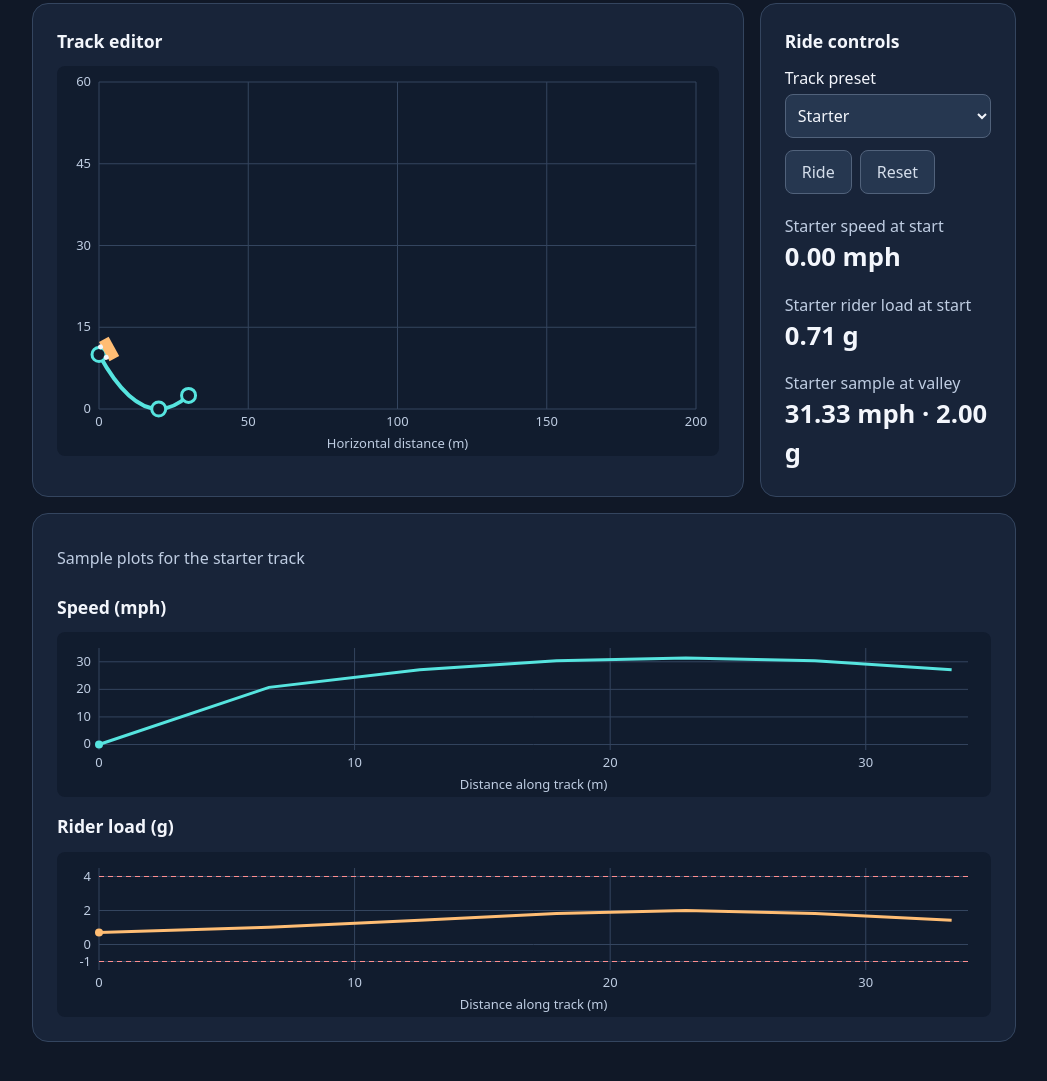
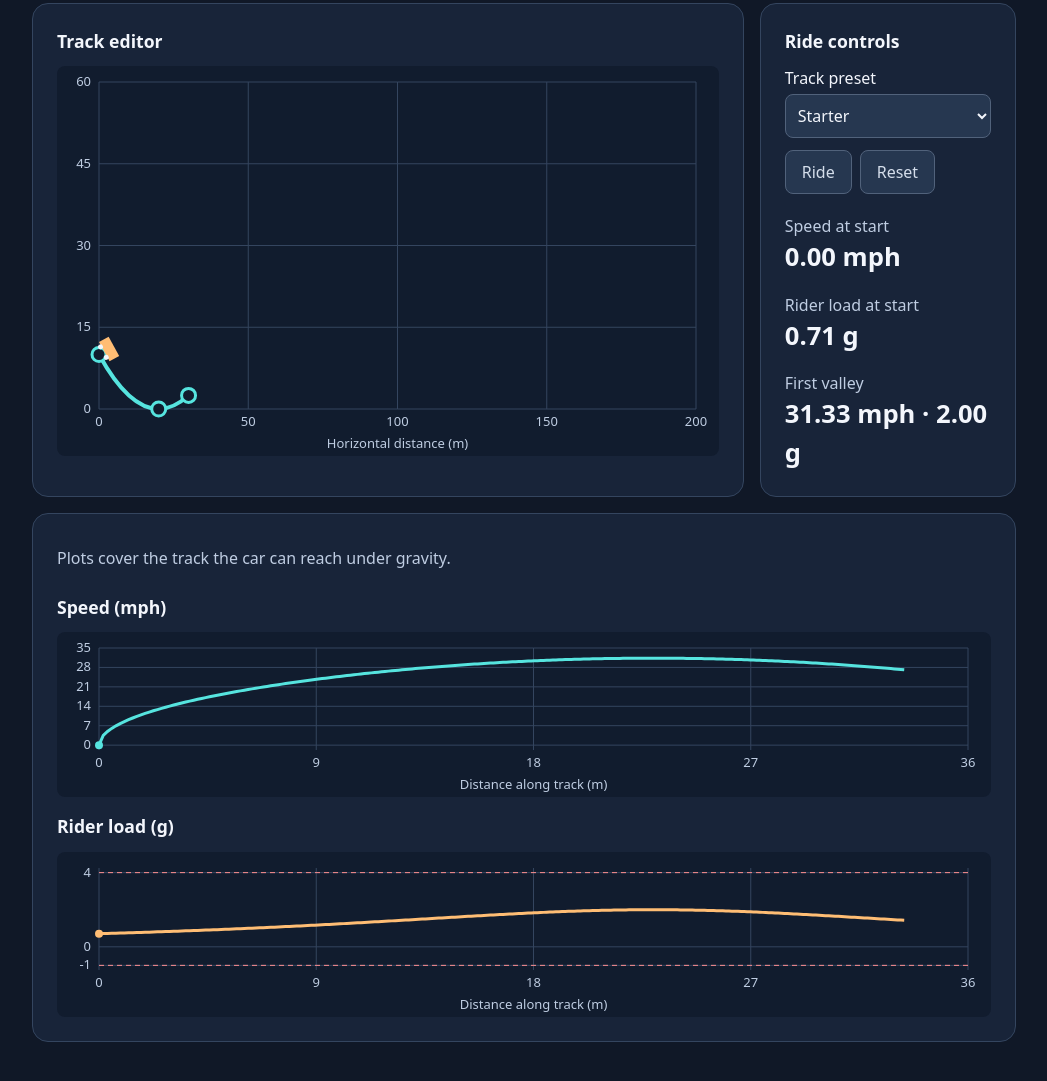
Before and after one commit to jbsaenz71/Roller_Coaster_Designer, a plain HTML site: page index.html in a window 1280 px wide. Shown: the part 173-1254 px from the top of the page, without its empty margins (116-1163 px from the left). Drawn offline with Linux system fonts and the light colour scheme.

Commit message:
Validate stage 2 and built stage 3

```diff
--- a/index.html
+++ b/index.html
@@ -54,22 +54,22 @@
         <button type="button" disabled>Reset</button>
       </div>
       <dl>
-        <dt>Starter speed at start</dt>
+        <dt>Speed at start</dt>
         <dd>0.00 mph</dd>
-        <dt>Starter rider load at start</dt>
-        <dd>0.71 g</dd>
-        <dt>Starter sample at valley</dt>
-        <dd>31.33 mph · 2.00 g</dd>
+        <dt>Rider load at start</dt>
+        <dd id="start-load"></dd>
+        <dt>First valley</dt>
+        <dd id="valley-reading"></dd>
       </dl>
     </aside>
   </div>
 
-  <section class="plots" aria-label="Sample plots">
-    <p>Sample plots for the starter track</p>
+  <section class="plots" aria-label="Track calculations">
+    <p>Plots cover the track the car can reach under gravity.</p>
     <h2>Speed (mph)</h2>
-    <canvas id="speed" role="img" aria-label="Sample speed increases to 31.33 miles per hour at the valley, then decreases."></canvas>
+    <canvas id="speed" role="img" aria-label="Calculated speed in miles per hour versus distance along the track."></canvas>
     <h2>Rider load (g)</h2>
-    <canvas id="load" role="img" aria-label="Sample rider load peaks at 2 g, with limits marked at positive 4 g and negative 1 g."></canvas>
+    <canvas id="load" role="img" aria-label="Calculated rider load versus distance along the track, with limits at positive 4 g and negative 1 g."></canvas>
   </section>
 </main>
 <script>
@@ -83,10 +83,8 @@
   let points = presets.starter.map(point => [...point]);
   let trackChart;
   let drag;
-  // The plots retain the starter samples until the physics stage.
-  const distances = [0, 6.65, 12.55, 17.90, 22.96, 28.01, 33.36];
-  const speeds = [0, 20.72, 27.14, 30.34, 31.33, 30.34, 27.14];
-  const loads = [0.71, 1.02, 1.43, 1.83, 2.00, 1.83, 1.43];
+  const gravity = 9.81;
+  const mphPerMeterPerSecond = 2.23694;
   const cyan = '#56e4df';
   const amber = '#ffbd74';
 
@@ -133,6 +131,40 @@
     const secondSlope = (h2 - h1) / (x2 - x1);
     const quadratic = (secondSlope - firstSlope) / (x2 - x0);
     return points.map(([x]) => firstSlope + quadratic * (2 * x - x0 - x1));
+  }
+
+  function calculateProfile() {
+    // With three points, both Hermite segments reproduce the same quadratic.
+    const start = points[0][0];
+    const end = points[points.length - 1][0];
+    const slopes = trackSlopes();
+    const initialSlope = slopes[0];
+    const secondDerivative = (slopes[slopes.length - 1] - initialSlope) / (end - start);
+    const vertex = -initialSlope / secondDerivative;
+    let extent = initialSlope >= 0 ? 0 : end - start;
+    if (secondDerivative > 0 && 2 * vertex < extent) extent = 2 * vertex;
+    const valley = secondDerivative > 0 && vertex > 0 && vertex <= extent ? vertex : null;
+    const gradeLength = offset => Math.hypot(1, initialSlope + secondDerivative * offset);
+    const offsets = extent === 0 ? [0] : Array.from({ length: 241 }, (_, i) => extent * i / 240);
+    if (valley !== null) offsets.push(valley);
+    offsets.sort((a, b) => a - b);
+    let distance = 0;
+    let previous = 0;
+    const samples = offsets.map(offset => {
+      const grade = gradeLength(offset);
+      distance += (offset - previous) / 6 *
+        (gradeLength(previous) + 4 * gradeLength((previous + offset) / 2) + grade);
+      previous = offset;
+      const drop = Math.max(0, -offset * (initialSlope + secondDerivative * offset / 2));
+      const speedSquared = 2 * gravity * drop;
+      return {
+        offset,
+        distance,
+        speed: Math.sqrt(speedSquared) * mphPerMeterPerSecond,
+        load: 1 / grade + speedSquared * secondDerivative / (gravity * grade ** 3)
+      };
+    });
+    return { samples, valley: samples.find(sample => sample.offset === valley) };
   }
 
   function drawTrack() {
@@ -215,7 +247,7 @@
       clamp((pointerY - offsetY - y(0)) / (y(1) - y(0)), minHeight, maxHeight)
     ];
     preset.value = 'custom';
-    drawTrack();
+    render();
   });
 
   trackCanvas.addEventListener('lostpointercapture', event => {
@@ -227,40 +259,54 @@
   preset.addEventListener('change', () => {
     if (drag) trackCanvas.releasePointerCapture(drag.pointerId);
     points = presets[preset.value].map(point => [...point]);
-    drawTrack();
+    render();
   });
 
-  function drawPlot(id, values, yMin, yMax, ticks, color, limits = []) {
-    const { ctx, x, y } = prepareChart(id, 34, yMin, yMax,
-      [0, 10, 20, 30], ticks, 'Distance along track (m)');
+  function drawPlot(id, samples, field, xMax, xTicks, yMin, yMax, ticks, color, limits = []) {
+    const { ctx, x, y } = prepareChart(id, xMax, yMin, yMax,
+      xTicks, ticks, 'Distance along track (m)');
     ctx.strokeStyle = '#ff8f91';
     ctx.setLineDash([5, 4]);
     for (const limit of limits) {
       ctx.beginPath();
       ctx.moveTo(x(0), y(limit));
-      ctx.lineTo(x(34), y(limit));
+      ctx.lineTo(x(xMax), y(limit));
       ctx.stroke();
     }
     ctx.setLineDash([]);
     ctx.beginPath();
-    ctx.moveTo(x(0), y(values[0]));
-    for (let i = 1; i < values.length; i++) {
-      ctx.lineTo(x(distances[i]), y(values[i]));
+    ctx.moveTo(x(0), y(samples[0][field]));
+    for (const sample of samples.slice(1)) {
+      ctx.lineTo(x(sample.distance), y(sample[field]));
     }
     ctx.lineWidth = 3;
     ctx.strokeStyle = color;
     ctx.stroke();
 
     ctx.beginPath();
-    ctx.arc(x(0), y(values[0]), 4, 0, 2 * Math.PI);
+    ctx.arc(x(0), y(samples[0][field]), 4, 0, 2 * Math.PI);
     ctx.fillStyle = color;
     ctx.fill();
   }
 
   function render() {
     drawTrack();
-    drawPlot('speed', speeds, -2, 35, [0, 10, 20, 30], cyan);
-    drawPlot('load', loads, -1.5, 4.5, [-1, 0, 2, 4], amber, [-1, 4]);
+    const { samples, valley } = calculateProfile();
+    const distanceMax = Math.max(4, Math.ceil(samples[samples.length - 1].distance / 4) * 4);
+    const distanceTicks = [0, 1, 2, 3, 4].map(i => i * distanceMax / 4);
+    const speedMax = Math.ceil(Math.max(1, ...samples.map(sample => sample.speed)) / 5) * 5;
+    const loadMin = Math.min(-1, Math.floor(Math.min(...samples.map(sample => sample.load))));
+    const loadMax = Math.max(4, Math.ceil(Math.max(...samples.map(sample => sample.load))));
+    const loadTicks = [...new Set([loadMin, -1, 0, 4, loadMax])];
+    drawPlot('speed', samples, 'speed', distanceMax, distanceTicks, -speedMax / 20,
+      speedMax, [0, speedMax / 5, 2 * speedMax / 5, 3 * speedMax / 5, 4 * speedMax / 5, speedMax], cyan);
+    const loadPadding = (loadMax - loadMin) / 20;
+    drawPlot('load', samples, 'load', distanceMax, distanceTicks, loadMin - loadPadding,
+      loadMax + loadPadding, loadTicks, amber, [-1, 4]);
+    document.getElementById('start-load').textContent = samples[0].load.toFixed(2) + ' g';
+    document.getElementById('valley-reading').textContent = valley
+      ? valley.speed.toFixed(2) + ' mph · ' + valley.load.toFixed(2) + ' g'
+      : 'No reachable valley';
   }
 
   render();
```
Also changed, not shown: 1 other file.
